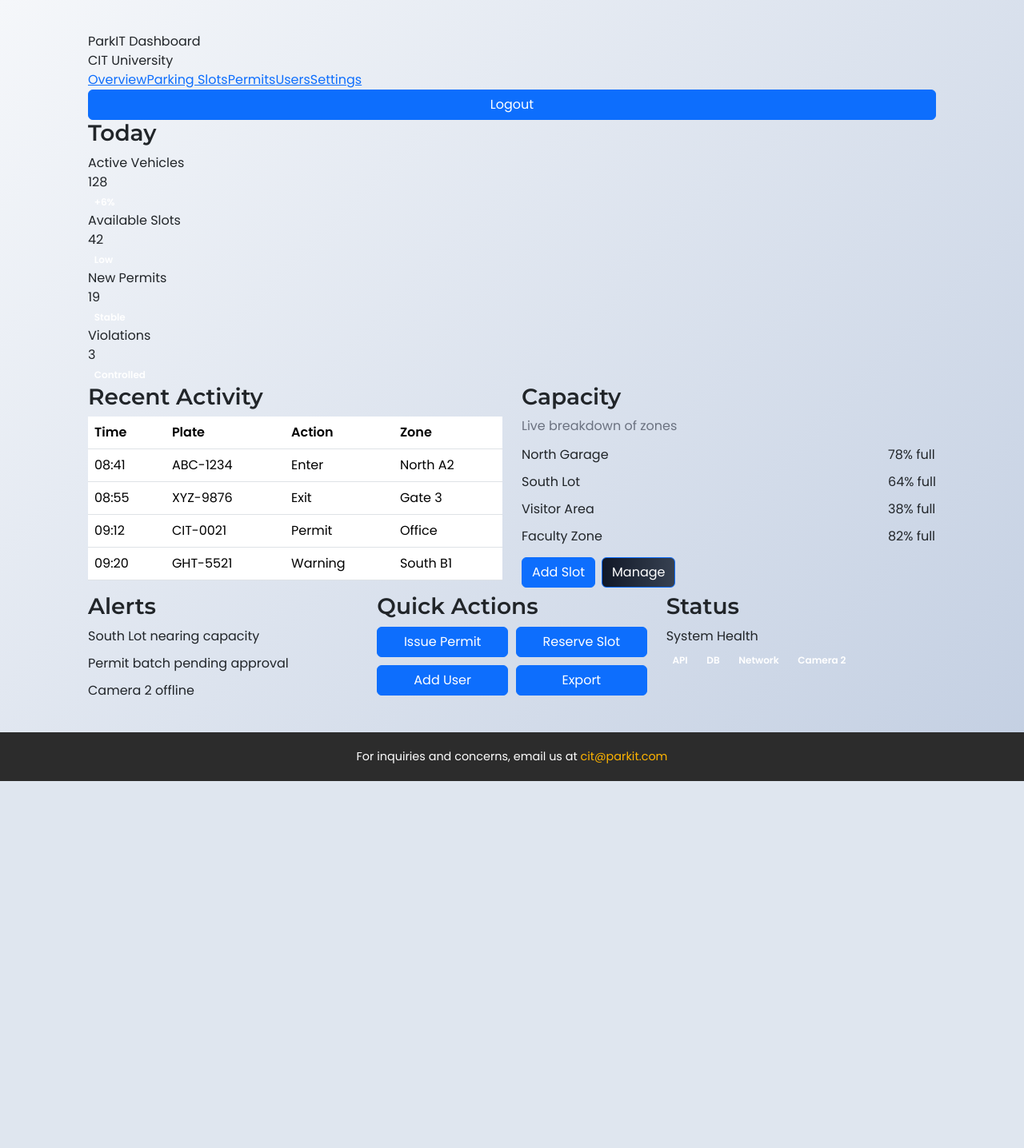
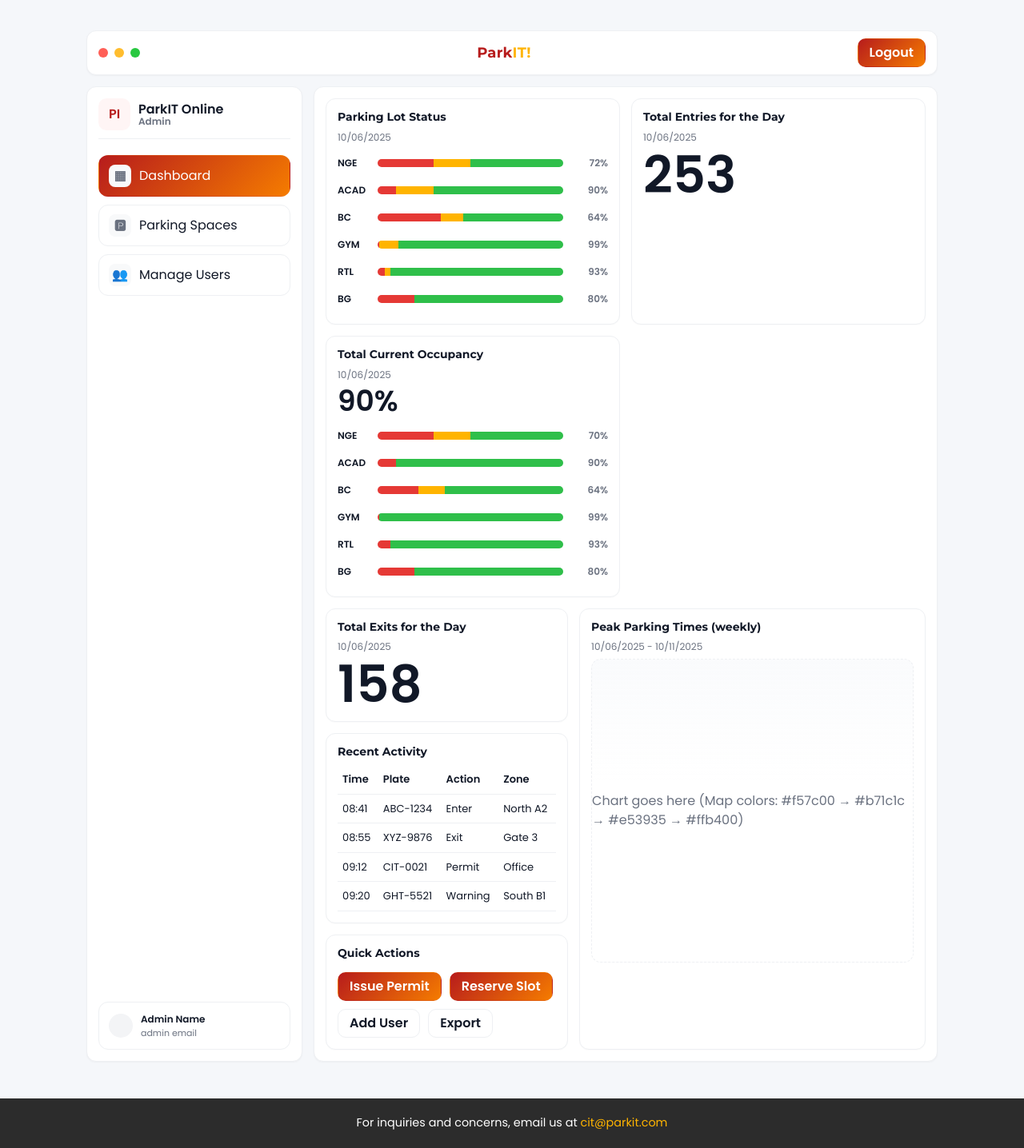
Before and after one commit to Kitanoed/Park_IT, a Django app: template templates/dashboard.html in a window 1280 px wide. Shown: the whole page at 80% size. Before the commit the page ends 977 px from the top, so only its background shows below. Run offline with Django 5.2, Linux system fonts and the light colour scheme; the template is opened without the code that fills it, so the values that code supplies are empty.

Commit message:
chore(templates): update dashboard.html

```diff
--- a/templates/dashboard.html
+++ b/templates/dashboard.html
@@ -1,206 +1,419 @@
-{% extends 'base.html' %}
+{% extends "base.html" %}
 {% load static %}
 
-{% block extra_head %}
-<link rel="stylesheet" href="https://cdnjs.cloudflare.com/ajax/libs/font-awesome/6.4.2/css/all.min.css">
+{% block title %}Admin - Dashboard{% endblock %}
+
+{% block content %}
 <style>
-  :root {
-    --bg: #222;
-    --text: #1f2937;
-    --muted: #6b7280;
-    --brand: #de911d;
-    --accent: #c0392b;
-    --accent2: #ffc300;
-    --card: #ffffff;
-    --ok: #16a34a;
-    --warn: #f59e0b;
-    --ring: 0 8px 26px rgba(0,0,0,.08);
+  :root{
+    --brand-red:#b71c1c;
+    --brand-orange:#f57c00;
+
+    --win-red:#ff5f57;
+    --win-yellow:#ffbd2e;
+    --win-green:#28c840;
+
+    --bar-red:#e53935;
+    --bar-yellow:#ffb400;
+    --bar-green:#2fbf4a;
+
+    --surface:#ffffff;
+    --border:#eef0f3;
+    --text:#111827;
+    --muted:#6b7280;
+    --canvas-bg:#f5f7fa;
   }
-  .shell { display: flex; min-height: 72vh; gap: 18px; }
-  .sidebar { width: 260px; min-width: 260px; background: var(--card); border-radius: 14px; padding: 18px 16px; box-shadow: var(--ring); display: flex; flex-direction: column; }
-  .brand { margin: 6px 2px 12px; line-height: 1.05; }
-  .brand .top { font-size: 26px; font-weight: 800; letter-spacing: .2px; }
-  .brand .bot { color: #9aa3af; font-size: 13px; }
-  .nav a { display: flex; align-items: center; gap: 10px; padding: 10px 12px; margin: 2px 0; color: #1f2937; text-decoration: none; border-radius: 10px; }
-  .nav a.active { background: #f6f7fb; color: #111827; }
-  .nav a .i { width: 28px; height: 28px; border-radius: 8px; background: #f3f4f6; display: inline-flex; align-items: center; justify-content: center; color: #111827; }
-  .content { flex: 1; display: flex; flex-direction: column; gap: 18px; }
-  .row { display: grid; grid-template-columns: repeat(12, 1fr); gap: 18px; }
-  .col-12 { grid-column: span 12; }
-  .col-6 { grid-column: span 6; }
-  .col-4 { grid-column: span 4; }
-  .panel { background: var(--card); border-radius: 14px; box-shadow: var(--ring); padding: 16px; }
-  .panel h3 { margin: 2px 0 10px; font-size: 18px; }
-  .kpis { display: grid; grid-template-columns: repeat(12, 1fr); gap: 12px; }
-  .kpi { grid-column: span 3; background: #f8fafc; border-radius: 12px; padding: 14px; }
-  .kpi .label { color: var(--muted); font-size: 12px; }
-  .kpi .value { font-size: 24px; font-weight: 700; margin-top: 4px; }
-  .badge { display: inline-flex; align-items: center; gap: 6px; padding: 4px 8px; border-radius: 999px; font-size: 12px; }
-  .badge.ok { background: #ecfdf5; color: #065f46; }
-  .badge.warn { background: #fff7ed; color: #9a3412; }
-  .table { width: 100%; border-collapse: collapse; }
-  .table th, .table td { padding: 10px 8px; text-align: left; border-bottom: 1px solid #f0f2f5; font-size: 14px; }
-  .chip { display: inline-flex; align-items: center; gap: 6px; padding: 4px 10px; border-radius: 999px; font-size: 12px; background: #f3f4f6; color: #111827; }
-  .btn-primary { background: linear-gradient(90deg, #b71c1c, #ffb400); color: #fff; border: none; padding: 10px 14px; border-radius: 10px; font-weight: 600; }
-  @media (max-width: 992px) {
-    .col-6 { grid-column: span 12; }
-    .col-4 { grid-column: span 12; }
-    .kpi { grid-column: span 6; }
+
+  body{ background:var(--canvas-bg); }
+
+  /* Wide canvas */
+  .dashboard-wrap{
+    width:100%;
+    max-width: 1520px;
+    margin:0 auto;
+    padding:18px 18px 26px;
   }
-  @media (max-width: 640px) {
-    .kpi { grid-column: span 12; }
-    .sidebar { display: none; }
+
+  /* Title bar with dots, PARKIT! centered, and Logout on the right */
+  .titlebar{
+    min-height:56px;
+    background:#fff;
+    border:1px solid var(--border);
+    border-radius:12px;
+    display:grid;
+    grid-template-columns: 120px 1fr 140px; /* dots | brand | logout */
+    align-items:center;
+    padding: 0 14px;
+    box-shadow:0 1px 2px rgba(0,0,0,.04);
+  }
+  .dots{display:flex;gap:8px;align-items:center}
+  .dot{width:12px;height:12px;border-radius:50%}
+  .dot.red{background:var(--win-red)}
+  .dot.yellow{background:var(--win-yellow)}
+  .dot.green{background:var(--win-green)}
+
+  .brandline{
+    display:flex; align-items:center; justify-content:center;
+  }
+  .park{
+    font-family: Montserrat, sans-serif; font-weight:800; letter-spacing:.2px;
+    font-size:18px; line-height:1;
+  }
+  .park .p1{ color:var(--brand-red); }
+  .park .p2{ color:#ffb400; }
+
+  .logout-wrap{display:flex; justify-content:flex-end;}
+  .logout-btn{
+    height:36px; padding:0 14px; border-radius:10px; border:1px solid transparent;
+    font-weight:700; color:#fff; cursor:pointer;
+    background: linear-gradient(135deg,var(--brand-red) 0%, var(--brand-orange) 100%);
+  }
+  .logout-btn:hover{ filter:brightness(1.05); }
+
+  /* Grid app layout */
+  .app{
+    display:grid;
+    grid-template-columns: 270px 1fr;
+    gap:14px; margin-top:14px;
+    min-height: calc(100vh - 120px);
+  }
+
+  /* Sidebar */
+  .sidebar{
+    background:#fff;border:1px solid var(--border);border-radius:12px;padding:14px;
+    display:flex;flex-direction:column;gap:12px;box-shadow:0 1px 2px rgba(0,0,0,.04);
+  }
+  .brand{
+    display:flex;align-items:center;gap:10px;padding-bottom:10px;border-bottom:1px solid var(--border)
+  }
+  .mark{
+    width:40px;height:40px;border-radius:10px;background:#fff5f5;
+    display:flex;align-items:center;justify-content:center;font-weight:800;color:var(--brand-red)
+  }
+  .txt{line-height:1.1}
+  .txt .t1{font-weight:800;color:var(--text)}
+  .txt .t2{font-weight:600;color:var(--muted);font-size:12px}
+
+  .nav{display:flex;flex-direction:column;gap:10px;margin-top:8px}
+  .nav a{
+    display:flex;align-items:center;gap:10px;text-decoration:none;
+    padding:11px 12px;border-radius:12px;border:1px solid var(--border);
+    color:var(--text); background:#fff; transition:.2s;
+  }
+  .nav a:hover{transform:translateY(-1px); border-color:var(--brand-red); color:var(--brand-red)}
+  .nav a.active{
+    background: linear-gradient(135deg,var(--brand-red) 0%, var(--brand-orange) 100%);
+    color:#fff; border-color:transparent;
+  }
+  .ico{
+    width:28px;height:28px;border-radius:8px;background:#f8f9fa;
+    display:flex;align-items:center;justify-content:center;color:#6b7280;font-weight:700;
+  }
+  .spacer{flex:1}
+  .profile{
+    padding:12px;border:1px solid var(--border);border-radius:12px;background:#fff;
+    display:flex;align-items:center;gap:10px;
+  }
+  .avatar{width:30px;height:30px;border-radius:50%;background:#f3f4f6}
+  .nm{font-weight:600;font-size:12px;color:var(--text)}
+  .em{font-size:11px;color:var(--muted)}
+
+  /* Main canvas */
+  .main{
+    background:#fff;border:1px solid var(--border);border-radius:12px;
+    box-shadow:0 1px 2px rgba(0,0,0,.04); padding:14px;
+  }
+
+  /* Cards and grids */
+  .grid-3{display:grid;grid-template-columns: 1.2fr 1fr 1fr; gap:14px}
+  .card{
+    background:#fff;border:1px solid var(--border);border-radius:12px;padding:14px;
+    box-shadow:0 1px 1px rgba(0,0,0,.02);
+  }
+  .card h4{margin:0 0 8px;font-size:14px;font-weight:700;color:var(--text)}
+  .sub{color:var(--muted);font-size:12px;margin-bottom:6px}
+  .metric .big{font-size:64px;font-weight:800;color:var(--text);line-height:1}
+
+  .status-row{display:grid;grid-template-columns: 42px 1fr 48px; align-items:center; gap:8px; margin:8px 0;}
+  .lot-name{font-weight:600;color:var(--text);font-size:12px}
+  .percent{font-weight:700;color:var(--muted);font-size:12px;text-align:right}
+  .bar{height:10px;border-radius:999px;background:#f1f2f4;overflow:hidden}
+  .seg{display:block;height:100%;float:left}
+  .seg.red{background:var(--bar-red)}
+  .seg.yellow{background:var(--bar-yellow)}
+  .seg.green{background:var(--bar-green)}
+
+  .grid-lower{display:grid;grid-template-columns: 1.05fr 1.5fr; gap:14px; margin-top:14px}
+  .actions{display:flex;gap:10px;flex-wrap:wrap;margin-top:8px}
+  .btn{height:36px;padding:0 14px;border-radius:10px;border:1px solid var(--border);background:#fff;color:var(--text);font-weight:700;cursor:pointer}
+  .btn.primary{background: linear-gradient(135deg,var(--brand-red) 0%, var(--brand-orange) 100%); color:#fff;border-color:transparent}
+
+  table{width:100%;border-collapse:collapse;font-size:13px}
+  th,td{padding:8px 6px;border-bottom:1px solid var(--border);text-align:left;color:var(--text)}
+  th{font-weight:700}
+
+  @media (max-width: 1280px){
+    .dashboard-wrap{max-width: 1240px;}
+    .grid-3{grid-template-columns: 1fr 1fr;}
+  }
+  @media (max-width: 1024px){
+    .app{grid-template-columns: 1fr;}
+    .grid-3{grid-template-columns: 1fr;}
+    .grid-lower{grid-template-columns: 1fr;}
   }
 </style>
-{% endblock %}
 
-{% block content %}
-<div class="container" style="padding: 20px;">
-  <div class="shell">
+<div class="dashboard-wrap">
+  <!-- Title bar: dots | PARKIT! | Logout -->
+  <div class="titlebar">
+    <div class="dots">
+      <span class="dot red"></span>
+      <span class="dot yellow"></span>
+      <span class="dot green"></span>
+    </div>
+
+    <div class="brandline">
+      <div class="park">
+        <span class="p1">Park</span><span class="p2">IT!</span>
+      </div>
+    </div>
+
+    <div class="logout-wrap">
+      <form method="post" action="{% url 'logout' %}">
+        {% csrf_token %}
+        <button type="submit" class="logout-btn">Logout</button>
+      </form>
+    </div>
+  </div>
+
+  <div class="app">
+    <!-- Sidebar -->
     <aside class="sidebar">
       <div class="brand">
-        <div class="top">ParkIT Dashboard</div>
-        <div class="bot">CIT University</div>
+        <div class="mark">PI</div>
+        <div class="txt">
+          <div class="t1">ParkIT Online</div>
+          <div class="t2">Admin</div>
         </div>
+      </div>
+
       <nav class="nav">
-        <a href="#" class="active"><span class="i"><i class="fa-solid fa-gauge"></i></span> Overview</a>
-        <a href="#"><span class="i"><i class="fa-solid fa-car"></i></span> Parking Slots</a>
-        <a href="#"><span class="i"><i class="fa-solid fa-ticket"></i></span> Permits</a>
-        <a href="#"><span class="i"><i class="fa-solid fa-user"></i></span> Users</a>
-        <a href="#"><span class="i"><i class="fa-solid fa-gear"></i></span> Settings</a>
+        <a class="active" href="#">
+          <span class="ico">▦</span><span>Dashboard</span>
+        </a>
+        <a href="#">
+          <span class="ico">🅿</span><span>Parking Spaces</span>
+        </a>
+        <a href="#">
+          <span class="ico">👥</span><span>Manage Users</span>
+        </a>
       </nav>
-      <div style="margin-top:auto">
-        <a href="{% url 'logout' %}" class="btn btn-primary w-100">Logout</a>
+
+      <div class="spacer"></div>
+
+      <div class="profile">
+        <div class="avatar"></div>
+        <div>
+          <div class="nm">Admin Name</div>
+          <div class="em">admin email</div>
+        </div>
       </div>
     </aside>
 
-    <main class="content">
-      <div class="row">
-        <div class="col-12">
-          <div class="panel">
-            <h3>Today</h3>
-            <div class="kpis">
-              <div class="kpi">
-                <div class="label">Active Vehicles</div>
-                <div class="value">128</div>
-                <span class="badge ok"><i class="fa-solid fa-arrow-trend-up"></i> +6%</span>
+    <!-- Main -->
+    <section class="main">
+      <div class="grid-3">
+        <!-- Parking Lot Status -->
+        <div class="card">
+          <h4>Parking Lot Status</h4>
+          <div class="sub">10/06/2025</div>
+
+          <div class="status-row">
+            <div class="lot-name">NGE</div>
+            <div class="bar">
+              <span class="seg red" style="width:30%"></span>
+              <span class="seg yellow" style="width:20%"></span>
+              <span class="seg green" style="width:50%"></span>
             </div>
-              <div class="kpi">
-                <div class="label">Available Slots</div>
-                <div class="value">42</div>
-                <span class="badge warn"><i class="fa-solid fa-triangle-exclamation"></i> Low</span>
+            <div class="percent">72%</div>
           </div>
-              <div class="kpi">
-                <div class="label">New Permits</div>
-                <div class="value">19</div>
-                <span class="badge ok"><i class="fa-solid fa-circle-check"></i> Stable</span>
+
+          <div class="status-row">
+            <div class="lot-name">ACAD</div>
+            <div class="bar">
+              <span class="seg red" style="width:10%"></span>
+              <span class="seg yellow" style="width:20%"></span>
+              <span class="seg green" style="width:70%"></span>
             </div>
-              <div class="kpi">
-                <div class="label">Violations</div>
-                <div class="value">3</div>
-                <span class="badge ok"><i class="fa-solid fa-shield"></i> Controlled</span>
+            <div class="percent">90%</div>
           </div>
+
+          <div class="status-row">
+            <div class="lot-name">BC</div>
+            <div class="bar">
+              <span class="seg red" style="width:34%"></span>
+              <span class="seg yellow" style="width:12%"></span>
+              <span class="seg green" style="width:54%"></span>
+            </div>
+            <div class="percent">64%</div>
+          </div>
+
+          <div class="status-row">
+            <div class="lot-name">GYM</div>
+            <div class="bar">
+              <span class="seg red" style="width:1%"></span>
+              <span class="seg yellow" style="width:10%"></span>
+              <span class="seg green" style="width:89%"></span>
+            </div>
+            <div class="percent">99%</div>
+          </div>
+
+          <div class="status-row">
+            <div class="lot-name">RTL</div>
+            <div class="bar">
+              <span class="seg red" style="width:4%"></span>
+              <span class="seg yellow" style="width:3%"></span>
+              <span class="seg green" style="width:93%"></span>
+            </div>
+            <div class="percent">93%</div>
+          </div>
+
+          <div class="status-row">
+            <div class="lot-name">BG</div>
+            <div class="bar">
+              <span class="seg red" style="width:20%"></span>
+              <span class="seg yellow" style="width:0%"></span>
+              <span class="seg green" style="width:80%"></span>
+            </div>
+            <div class="percent">80%</div>
+          </div>
+        </div>
+
+        <!-- Total Entries -->
+        <div class="card metric">
+          <div>
+            <h4>Total Entries for the Day</h4>
+            <div class="sub">10/06/2025</div>
+            <div class="big">253</div>
+          </div>
+        </div>
+
+        <!-- Total Current Occupancy -->
+        <div class="card">
+          <h4>Total Current Occupancy</h4>
+          <div class="sub">10/06/2025</div>
+          <div class="metric" style="margin-bottom:8px;">
+            <div class="big" style="font-size:36px;">90%</div>
+          </div>
+
+          <div class="status-row">
+            <div class="lot-name">NGE</div>
+            <div class="bar">
+              <span class="seg red" style="width:30%"></span>
+              <span class="seg yellow" style="width:20%"></span>
+              <span class="seg green" style="width:50%"></span>
+            </div>
+            <div class="percent">70%</div>
+          </div>
+          <div class="status-row">
+            <div class="lot-name">ACAD</div>
+            <div class="bar">
+              <span class="seg red" style="width:10%"></span>
+              <span class="seg yellow" style="width:0%"></span>
+              <span class="seg green" style="width:90%"></span>
+            </div>
+            <div class="percent">90%</div>
+          </div>
+          <div class="status-row">
+            <div class="lot-name">BC</div>
+            <div class="bar">
+              <span class="seg red" style="width:22%"></span>
+              <span class="seg yellow" style="width:14%"></span>
+              <span class="seg green" style="width:64%"></span>
+            </div>
+            <div class="percent">64%</div>
+          </div>
+          <div class="status-row">
+            <div class="lot-name">GYM</div>
+            <div class="bar">
+              <span class="seg red" style="width:1%"></span>
+              <span class="seg yellow" style="width:0%"></span>
+              <span class="seg green" style="width:99%"></span>
+            </div>
+            <div class="percent">99%</div>
+          </div>
+          <div class="status-row">
+            <div class="lot-name">RTL</div>
+            <div class="bar">
+              <span class="seg red" style="width:7%"></span>
+              <span class="seg yellow" style="width:0%"></span>
+              <span class="seg green" style="width:93%"></span>
+            </div>
+            <div class="percent">93%</div>
+          </div>
+          <div class="status-row">
+            <div class="lot-name">BG</div>
+            <div class="bar">
+              <span class="seg red" style="width:20%"></span>
+              <span class="seg yellow" style="width:0%"></span>
+              <span class="seg green" style="width:80%"></span>
+            </div>
+            <div class="percent">80%</div>
           </div>
         </div>
       </div>
 
-        <div class="col-6">
-          <div class="panel">
-            <h3>Recent Activity</h3>
-            <table class="table">
+      <!-- Second row -->
+      <div class="grid-lower">
+        <!-- Left -->
+        <div class="left-col">
+          <div class="card metric">
+            <div>
+              <h4>Total Exits for the Day</h4>
+              <div class="sub">10/06/2025</div>
+              <div class="big">158</div>
+            </div>
+          </div>
+
+          <div class="card" style="margin-top:14px;">
+            <h4>Recent Activity</h4>
+            <table>
               <thead>
-                <tr>
-                  <th>Time</th>
-                  <th>Plate</th>
-                  <th>Action</th>
-                  <th>Zone</th>
-                </tr>
+                <tr><th>Time</th><th>Plate</th><th>Action</th><th>Zone</th></tr>
               </thead>
               <tbody>
-                <tr>
-                  <td>08:41</td>
-                  <td>ABC-1234</td>
-                  <td><span class="chip"><i class="fa-solid fa-circle-arrow-right"></i> Enter</span></td>
-                  <td>North A2</td>
-                </tr>
-                <tr>
-                  <td>08:55</td>
-                  <td>XYZ-9876</td>
-                  <td><span class="chip"><i class="fa-solid fa-circle-arrow-left"></i> Exit</span></td>
-                  <td>Gate 3</td>
-                </tr>
-                <tr>
-                  <td>09:12</td>
-                  <td>CIT-0021</td>
-                  <td><span class="chip"><i class="fa-solid fa-ticket"></i> Permit</span></td>
-                  <td>Office</td>
-                </tr>
-                <tr>
-                  <td>09:20</td>
-                  <td>GHT-5521</td>
-                  <td><span class="chip"><i class="fa-solid fa-circle-exclamation"></i> Warning</span></td>
-                  <td>South B1</td>
-                </tr>
+                <tr><td>08:41</td><td>ABC-1234</td><td>Enter</td><td>North A2</td></tr>
+                <tr><td>08:55</td><td>XYZ-9876</td><td>Exit</td><td>Gate 3</td></tr>
+                <tr><td>09:12</td><td>CIT-0021</td><td>Permit</td><td>Office</td></tr>
+                <tr><td>09:20</td><td>GHT-5521</td><td>Warning</td><td>South B1</td></tr>
               </tbody>
             </table>
           </div>
-        </div>
 
-        <div class="col-6">
-          <div class="panel">
-            <h3>Capacity</h3>
-            <p style="color:#6b7280; margin:0 0 12px;">Live breakdown of zones</p>
-            <div style="display:grid; grid-template-columns: 1fr auto; gap:10px;">
-              <div>North Garage</div><div><span class="chip">78% full</span></div>
-              <div>South Lot</div><div><span class="chip">64% full</span></div>
-              <div>Visitor Area</div><div><span class="chip">38% full</span></div>
-              <div>Faculty Zone</div><div><span class="chip">82% full</span></div>
-            </div>
-            <div style="margin-top:14px; display:flex; gap:8px;">
-              <button class="btn btn-primary"><i class="fa-solid fa-plus"></i> Add Slot</button>
-              <button class="btn btn-primary" style="background:linear-gradient(90deg,#111827,#374151)">Manage</button>
+          <div class="card" style="margin-top:14px;">
+            <h4>Quick Actions</h4>
+            <div class="actions">
+              <button class="btn primary">Issue Permit</button>
+              <button class="btn primary">Reserve Slot</button>
+              <button class="btn">Add User</button>
+              <button class="btn">Export</button>
             </div>
           </div>
         </div>
 
-        <div class="col-4">
-          <div class="panel">
-            <h3>Alerts</h3>
-            <ul style="list-style:none; padding:0; margin:0; display:flex; flex-direction:column; gap:10px;">
-              <li><span class="chip"><i class="fa-solid fa-bell"></i> South Lot nearing capacity</span></li>
-              <li><span class="chip"><i class="fa-solid fa-bell"></i> Permit batch pending approval</span></li>
-              <li><span class="chip"><i class="fa-solid fa-bell"></i> Camera 2 offline</span></li>
-            </ul>
-          </div>
-        </div>
-
-        <div class="col-4">
-          <div class="panel">
-            <h3>Quick Actions</h3>
-            <div style="display:grid; grid-template-columns: repeat(2,1fr); gap:10px;">
-              <a class="btn btn-primary" href="#"><i class="fa-solid fa-ticket"></i> Issue Permit</a>
-              <a class="btn btn-primary" href="#"><i class="fa-solid fa-car"></i> Reserve Slot</a>
-              <a class="btn btn-primary" href="#"><i class="fa-solid fa-user-plus"></i> Add User</a>
-              <a class="btn btn-primary" href="#"><i class="fa-solid fa-download"></i> Export</a>
+        <!-- Right: chart placeholder -->
+        <div class="card">
+          <h4>Peak Parking Times (weekly)</h4>
+          <div class="sub">10/06/2025 - 10/11/2025</div>
+          <div style="
+            height: 380px; border:1px dashed var(--border); border-radius:12px;
+            background: linear-gradient(180deg, rgba(245,247,250,0.5), #fff 40%);
+            display:flex; align-items:center; justify-content:center; color:var(--muted);">
+            Chart goes here (Map colors: #f57c00 → #b71c1c → #e53935 → #ffb400)
           </div>
         </div>
       </div>
-
-        <div class="col-4">
-          <div class="panel">
-            <h3>Status</h3>
-            <p style="margin:0 0 8px;">System Health</p>
-            <div style="display:flex; gap:8px; flex-wrap:wrap;">
-              <span class="badge ok"><i class="fa-solid fa-server"></i> API</span>
-              <span class="badge ok"><i class="fa-solid fa-database"></i> DB</span>
-              <span class="badge ok"><i class="fa-solid fa-wifi"></i> Network</span>
-              <span class="badge warn"><i class="fa-solid fa-video"></i> Camera 2</span>
-            </div>
-          </div>
-        </div>
-
-      </div>
-    </main>
+    </section>
   </div>
 </div>
 {% endblock %}
```
Lines whose indentation alone changed are shown as unchanged.
